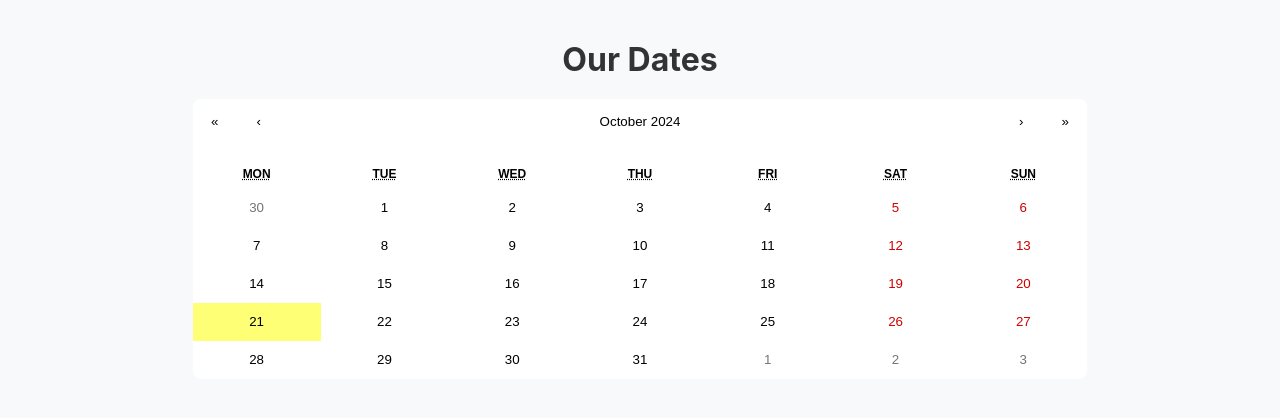
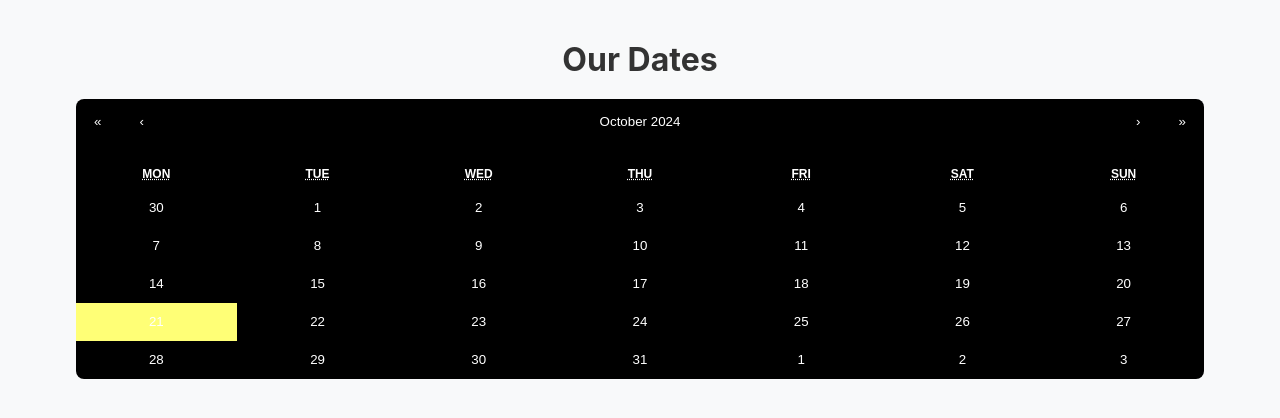
Before and after one commit to jfitzpatrick6/Dating-Dashboard, a React (Create React App) app in the folder dating-dashboard/: page / in a window 1280 px wide. Shown: the top 418 px of the page. Built offline with nearby package versions, Linux system fonts and the light colour scheme; no server answers.

Commit message:
Super Happy with this
-Sending to Prod

```diff
--- a/dating-dashboard/src/styles/Calendar.css
+++ b/dating-dashboard/src/styles/Calendar.css
@@ -1,5 +1,5 @@
 .calendar-container {
-    background-color: #f9f9f9; /* Light background */
+    background-color: #000000; /* Light background */
     border: 1px solid #ddd; /* Border for the calendar */
     border-radius: 8px; /* Rounded corners */
     padding: 16px; /* Padding for inner spacing */
@@ -22,6 +22,8 @@
     width: 100%; /* Full width for the calendar */
     border: none; /* Remove default border */
     border-radius: 8px;
+    color: #ffff;
+    background: #000;
 }
 
 /* Additional styles as before... */
@@ -45,3 +47,33 @@
         font-size: 0.9rem; /* Slightly smaller calendar text */
     }
 }
+
+.react-calendar__month-view__days__day {
+    color: white; /* White text for dates */
+}
+
+.highlighted-date {
+    background-color: #274728; /* Primary highlight color (e.g., green) */
+    color: white; /* White text on highlighted dates */
+    border-radius: 50%; /* Circular highlight */
+}
+
+.react-calendar__tile {
+    padding: 10px; /* Ensure padding for clickable areas */
+    color: #ffffff;
+}
+
+.react-calendar__tile--active {
+    background-color: #2196f3; /* Active date color (blue) */
+    color: white; /* White text on active date */
+}
+
+.react-calendar__tile--active:focus {
+    outline: none; /* Remove focus outline */
+}
+
+.react-calendar__navigation button {
+    color: #ffffff; /* Set text color for navigation buttons */
+    background: none;
+    border: none;
+}
--- a/dating-dashboard/src/styles/DateDetail.css
+++ b/dating-dashboard/src/styles/DateDetail.css
@@ -1,5 +1,5 @@
 .date-detail {
-    background-color: #f9f9f9; /* Light, almost fully opaque background */
+    background-color: #000000; /* Light, almost fully opaque background */
     padding: 5%;
     border-radius: 12px;
     box-shadow: 0 6px 15px rgba(0, 0, 0, 0.15); /* Softer shadow for depth */
@@ -9,6 +9,7 @@
     color: #333;
     transition: transform 0.3s ease, box-shadow 0.3s ease;
     overflow: visible; /* Prevent content from overflowing */
+    color: #ddd;
 }
 
 .close-button {
@@ -56,8 +57,9 @@
     border: 1px solid #ddd;
     border-radius: 3%;
     font-size: 14px;
-    background-color: #f9f9f9;
+    background-color: #444343;
     transition: border-color 0.3s ease;
+    color: #ddd;
 }
 
 .create-date input:focus,
```
